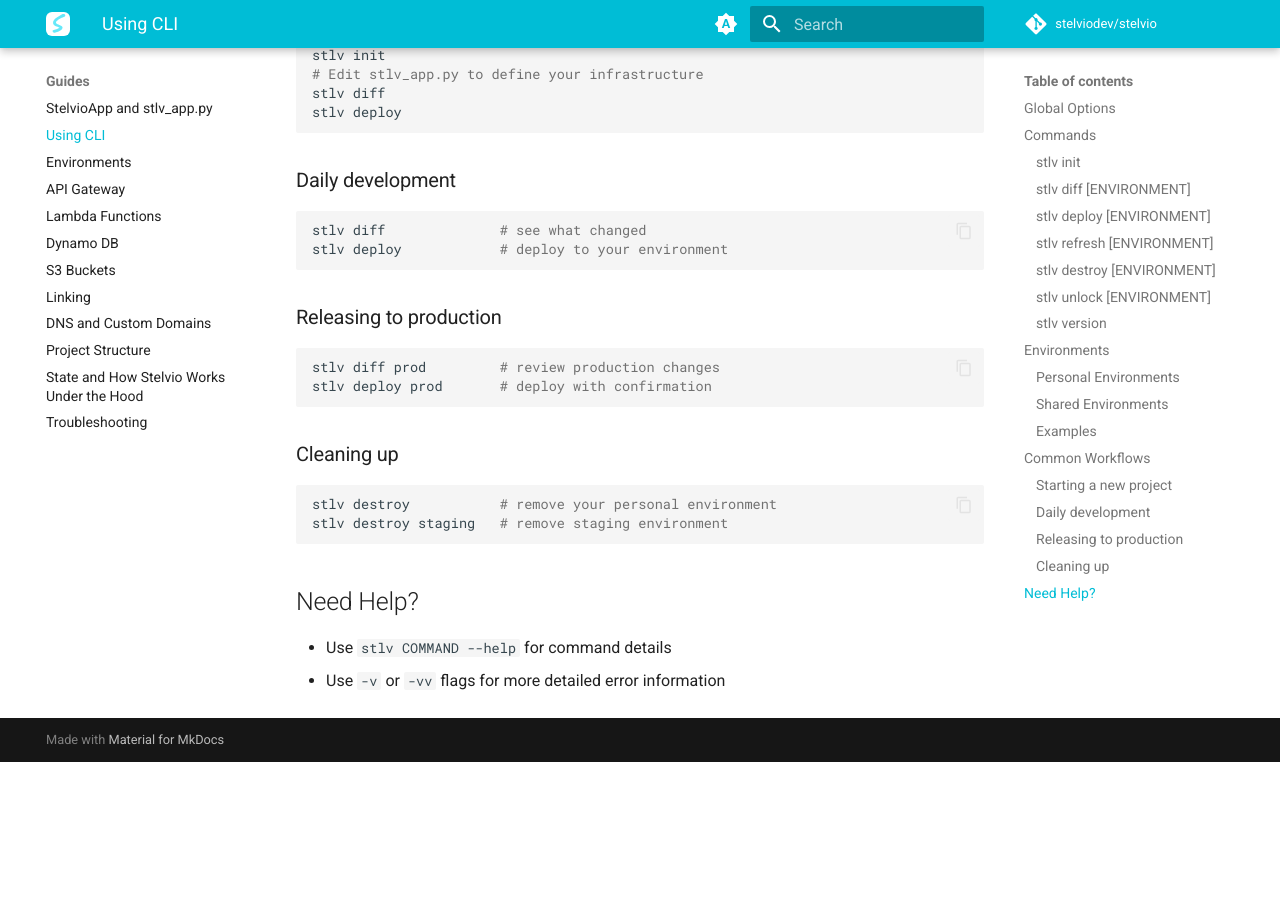
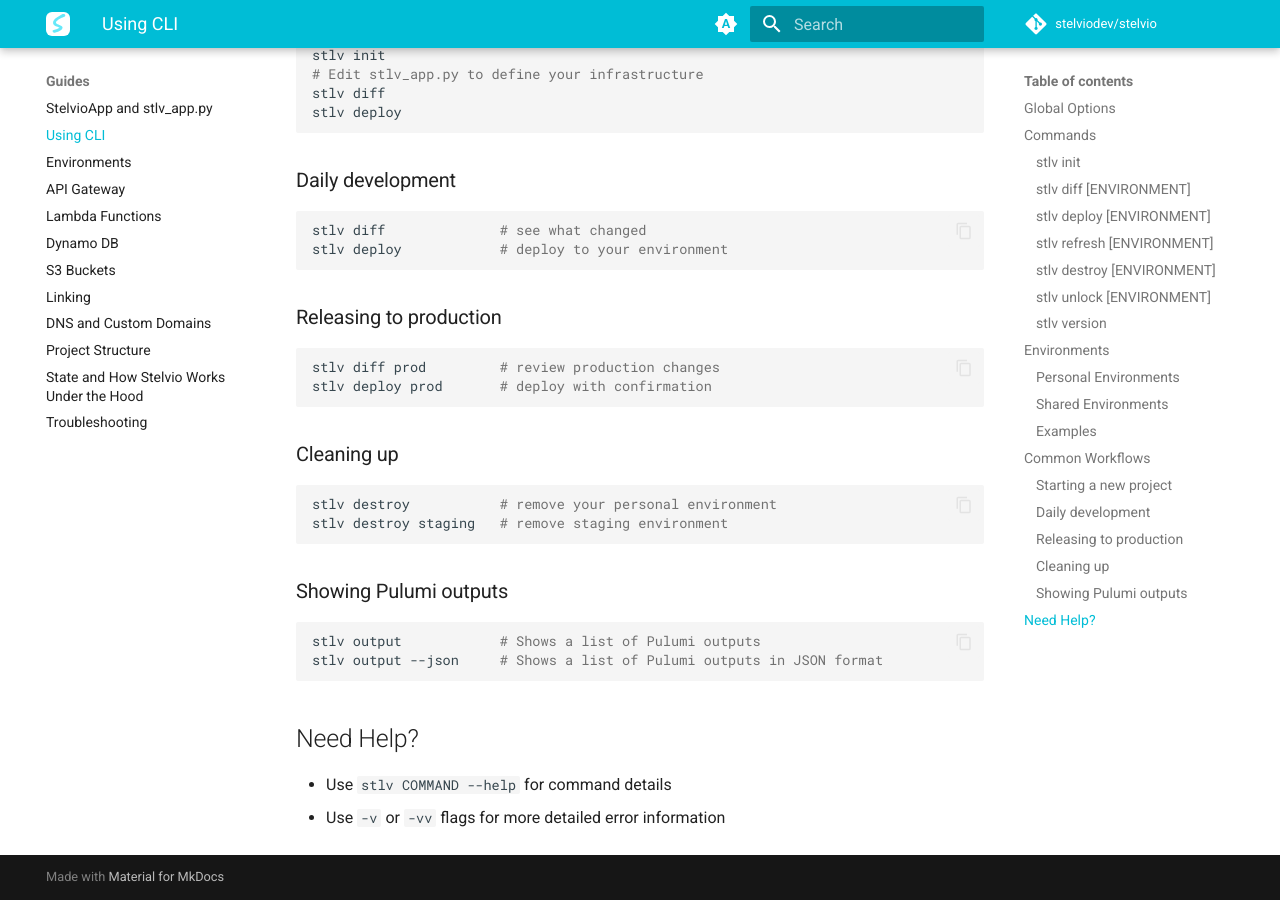
Before and after one commit to stelviodev/stelvio, an MkDocs documentation site: the page built from docs/guides/using-cli.md, in a window 1280 px wide and 900 px high, scrolled down 3585 px. Built offline with MkDocs 1.6.1 and Material for MkDocs 9.7.7, drawn with Linux system fonts in a browser that asks for light colours; comment, search, counter and statistics services are not loaded; before the commit the page ends 4347 px from its top, so only the background shows below that.

Commit message:
add docs

````diff
--- a/docs/guides/using-cli.md
+++ b/docs/guides/using-cli.md
@@ -169,6 +169,13 @@
 stlv destroy staging   # remove staging environment
 ```
 
+### Showing Pulumi outputs
+
+```bash
+stlv output            # Shows a list of Pulumi outputs
+stlv output --json     # Shows a list of Pulumi outputs in JSON format
+```
+
 ## Need Help?
 
 - Use `stlv COMMAND --help` for command details
````
